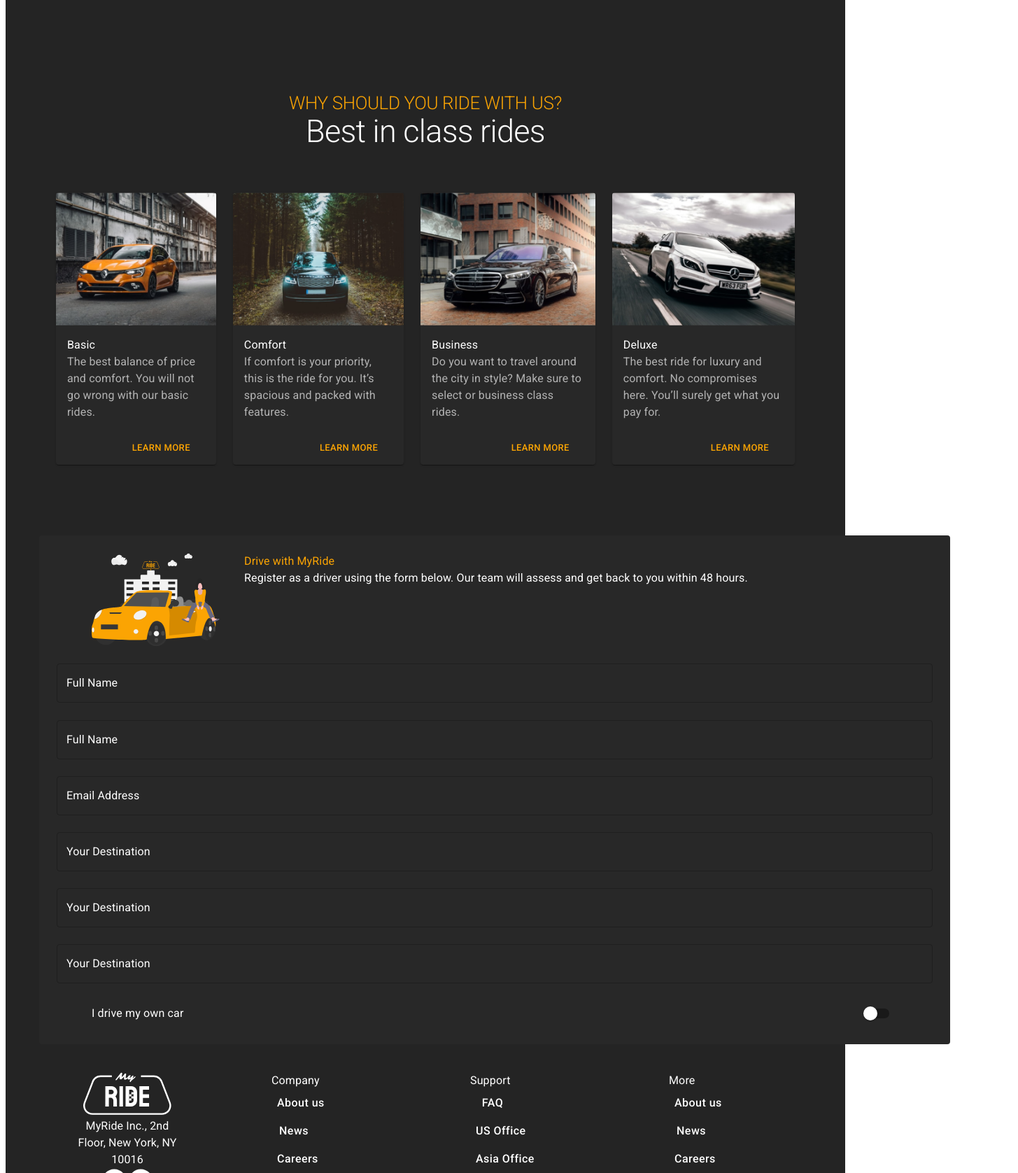
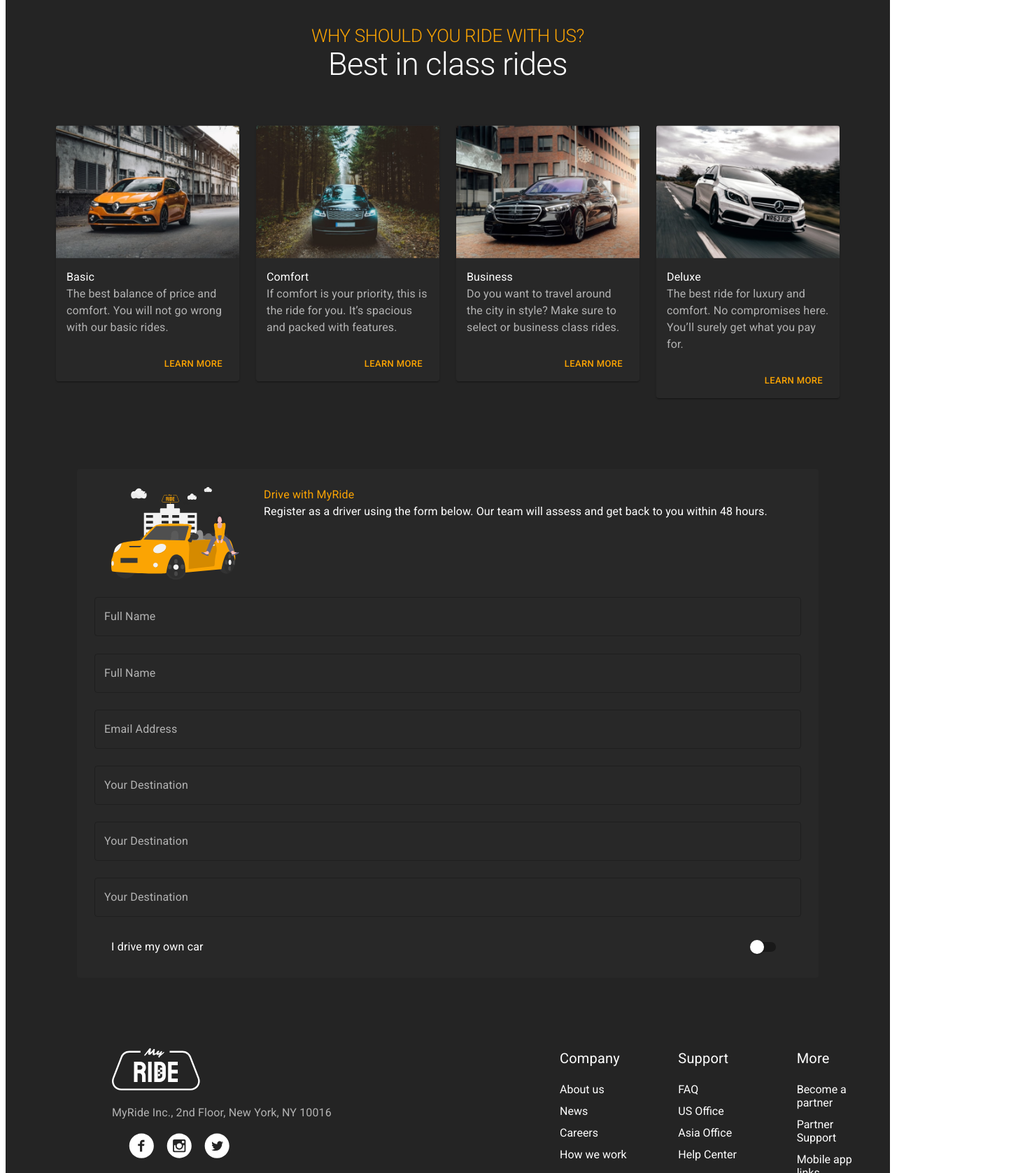
Before and after one commit to marcorezon/Compass-PB---Projeto-3, a React (Vite) app: page /home in a window 1280 px wide. Shown: the part 1024-2700 px from the top of the page at 70% size, 1455 px wide, since content can reach past the window. Built offline with nearby package versions, Linux system fonts and the light colour scheme.

Commit message:
Card button and footer design  ajustment

```diff
--- a/src/index.css
+++ b/src/index.css
@@ -1,5 +1,5 @@
-.root {
-    width: 100%;
-    height: 100%;
-    margin: 0;
+body {
+    width: 100vw;
+    height: 100vh;
+    display: flex;
 }
--- a/src/main.tsx
+++ b/src/main.tsx
@@ -1,7 +1,6 @@
 import React from 'react';
 import ReactDOM from 'react-dom/client';
 import App from './App.tsx';
-import './index.css';
 
 ReactDOM.createRoot(document.getElementById('root')!).render(
   <React.StrictMode>
--- a/src/pages/home.tsx
+++ b/src/pages/home.tsx
@@ -9,6 +9,7 @@ import { RegisterForm } from "../shared/components/register";
 export const Home = () => {
     return (
     <Container
+        maxWidth={false}
         sx={{
             m: '0',
             p: '0',
@@ -21,7 +22,17 @@ export const Home = () => {
             <GetARide />
         </section>
 
-        <Container sx={{my: '60px', textAlign: 'center'}}>
+        <Container
+            maxWidth={false}
+            sx={{
+                display: 'flex',
+                flexDirection: 'column',
+                alignItems: 'center',
+                width: '100%',
+                my: '60px',
+                mx: '0',
+                textAlign: 'center'
+            }}>
 
             <Typography
                 variant="h1"
@@ -46,10 +57,8 @@ export const Home = () => {
             <ClassRideCards />
 
             <RegisterForm />
-
-            <Footer />
         </Container>
-
+        <Footer />
     </Container>
     );
 }
--- a/src/shared/Themes/standardTheme.ts
+++ b/src/shared/Themes/standardTheme.ts
@@ -19,7 +19,7 @@ export const standardTheme = createTheme({
         },
         text: {
             primary: '#FBA403',
-            secondary: '#FFF',
+            secondary: '#B3B3B3',
         },
     },
   });
--- a/src/shared/components/FomatedButton.tsx
+++ b/src/shared/components/FomatedButton.tsx
@@ -5,7 +5,7 @@ export const FormattedButton = ({text="", pWidth=""}) => {
         <Button
             sx={{
                 height: '56px',
-                width: {pWidth},
+                maxWidth: {pWidth},
                 color: 'primary.light',
                 bgcolor: 'primary.main'
             }}
--- a/src/shared/components/classRideCard.tsx
+++ b/src/shared/components/classRideCard.tsx
@@ -28,20 +28,29 @@ export const ClassRideCards = () => {
     return (
         <Container
             sx={{
+                mx: '0',
                 mt: '60px',
                 mb: '101px',
+                p: '0',
                 display: 'flex',
                 gap: '24px'
             }}
         >
             {classRides.map((object) => (
-                <Card sx={{ textAlign: 'start' }}>
+                <Card
+                    sx={{
+                        maxWidth: '307px',
+                        maxHeight: '394px',
+                        width: '100%',
+                        height: '100%',
+                        textAlign: 'start'
+                    }}>
                     <CardMedia
                         sx={{ height: 190 }}
                         component="img"
                         image={object.image}
                     />
-                    <CardContent>
+                    <CardContent sx={{p: '15px'}}>
                         <Typography sx={{ color: 'primary.light' }}>
                             {object.label}
                         </Typography>
@@ -49,9 +58,9 @@ export const ClassRideCards = () => {
                             {object.content}
                         </Typography>
                     </CardContent>
-                    <Container sx={{ display: 'flex', alignItems: 'bottom', justifyContent: 'flex-end' }}>
-                        <CardActions>
-                            <Button size="small">LEARN MORE</Button>
+                    <Container sx={{ display: 'flex', justifyContent: 'flex-end', pb: '14px', py:'14px' }}>
+                        <CardActions sx={{p: '0'}}>
+                            <Button sx={{p: '0'}} size="small">LEARN MORE</Button>
                         </CardActions>
                     </Container>
                 </Card>
--- a/src/shared/components/footer.tsx
+++ b/src/shared/components/footer.tsx
@@ -1,4 +1,4 @@
-import { Button, Container, Typography } from "@mui/material";
+import { Button, Container, Link, Typography } from "@mui/material";
 import facebookLogo from "./../../../public/footer/Facebook.svg";
 import instagramLogo from "./../../../public/footer/Instagram.svg";
 import twitterLogo from "./../../../public/footer/Twitter.svg";
@@ -17,55 +17,68 @@ const footerData = [
     },
     {
         identifier: "More",
-        links: ['About us', 'News', 'Careers', 'How we work'],
+        links: ['Become a partner', 'Partner Support', 'Mobile app links'],
         relativeAnchor: []
     }
 ]
 
-const footerTextTheme = {color: "primary.light"};
-const footerLinkTheme = {color: "primary.light", textTransform :"none", fontSize: '16px'};
-
+const footerTextTheme = {mb: '8px', color: "primary.light", fontSize: "20px"};
+const footerLinkTheme = {p: '0', color: "primary.light", textTransform :"none", fontSize: '16px'};
+const footerLocation = {color: 'text.secondary', fontSize: '16px', fontWeight: '400'};
 const footerTheme = {
     display: 'inline-flex',
     py: '40px',
-    px: '80px',
-    gap: '80px'
+    mx: '80px',
+    gap: '80px',
+    width: '100%'
 }
 
 export const Footer = () => {
     return (
         <Container sx={{...footerTheme}}>
-            <Container>
+            <Container
+                sx={{
+                    display: 'flex',
+                    flexDirection: 'column',
+                    gap: "16px"
+                }}>
+
+                <div>
                     <img src={whiteLogo} />
+                </div>
 
-                <Typography sx={footerTextTheme}>
+                <Typography sx={{...footerLocation}}>
                     MyRide Inc., 2nd Floor, New York, NY 10016
                 </Typography>
 
-                <Container>
+                <Container sx={{display: 'flex', p: '0px', gap: "16px"}}>
                     <img src={facebookLogo} />
                     <img src={instagramLogo} />
                     <img src={twitterLogo}/>
                 </Container>
 
             </Container>
+            <Container sx={{display: 'inline-flex', gap: '20px'}}>
                 {footerData.map( (linkSection) => {
                     return(
                         <Container
                             sx={{
                                 display: 'flex',
                                 flexDirection:'column',
-                            alignItems: 'start'
+                                alignItems: 'flex-start',
+                                gap: '12px'
                             }}>
                             <Typography sx={{...footerTextTheme}}>{linkSection.identifier}</Typography>
+
                             {linkSection.links.map( (link) => {
                                 return (
-                                <Button sx={{...footerLinkTheme}}>{link}</Button>
+                                    <Link href="#" underline="none" sx={{...footerLinkTheme}}>{link}</Link>
                                 );
                             })}
                         </Container>
                     );
                 })}
             </Container>
+        </Container>
     );
 }
--- a/src/shared/components/getARide.tsx
+++ b/src/shared/components/getARide.tsx
@@ -7,19 +7,26 @@ import RideImage from "./../../../public/homeImages/ride.png";
 export const GetARide = () => {
     return (
         <Container
-            maxWidth={false}
             sx={{
+                width: '100%',
+                overflow: 'hidden',
                 my: '74px',
                 mx: '89px',
                 display: 'inline-flex',
                 gap: '42px'
             }}>
 
-            <img src={RideImage} alt="taxi image" />
+            <Container>
+                <Typography
+                    sx={{ maxHeight: '593px', maxWidth: '610px', width: '100%', height: '100%' }}
+                    component="img"
+                    src={RideImage}
+                    alt="taxi image"
+                />
+            </Container>
 
             <Container
                 sx={{
-                    width: '100%',
                     maxWidth: '610px',
                     display: 'flex',
                     flexDirection: 'column',
@@ -47,7 +54,7 @@ export const GetARide = () => {
 
                 <Container
                     sx={{
-                        width: '610px',
+                        maxWidth: '610px',
                         display: 'flex',
                         flexDirection: 'column',
                         gap: '16px',
--- a/src/shared/components/register.tsx
+++ b/src/shared/components/register.tsx
@@ -37,7 +37,7 @@ export const RegisterForm = () => {
         <Box
             sx={{
                 flexDirection: 'column',
-                width: '1252px',
+                maxWidth: '1252px',
                 display: "flex",
                 p: '25px',
                 gap: '24px',
```
Lines whose indentation alone changed are shown as unchanged.
